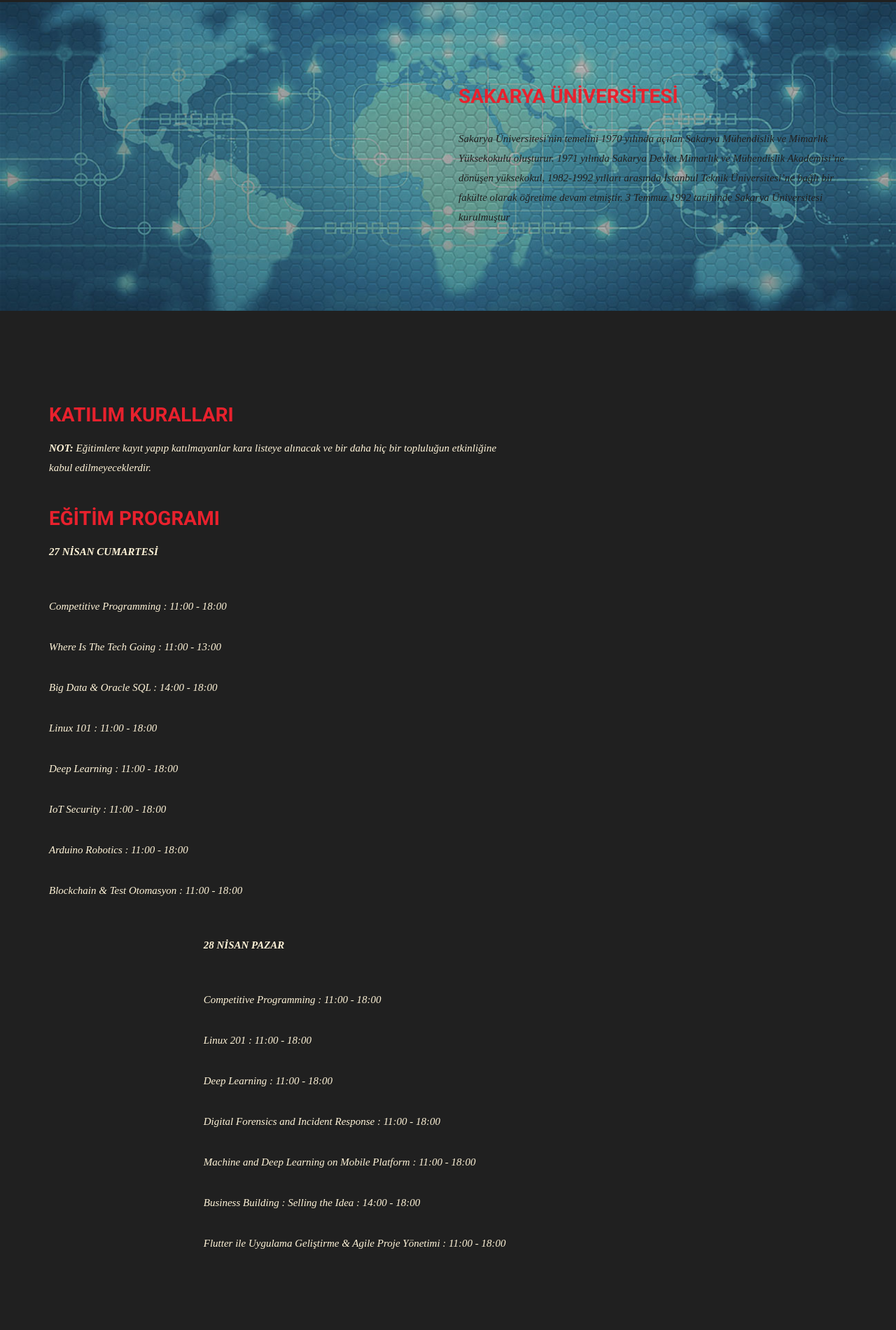
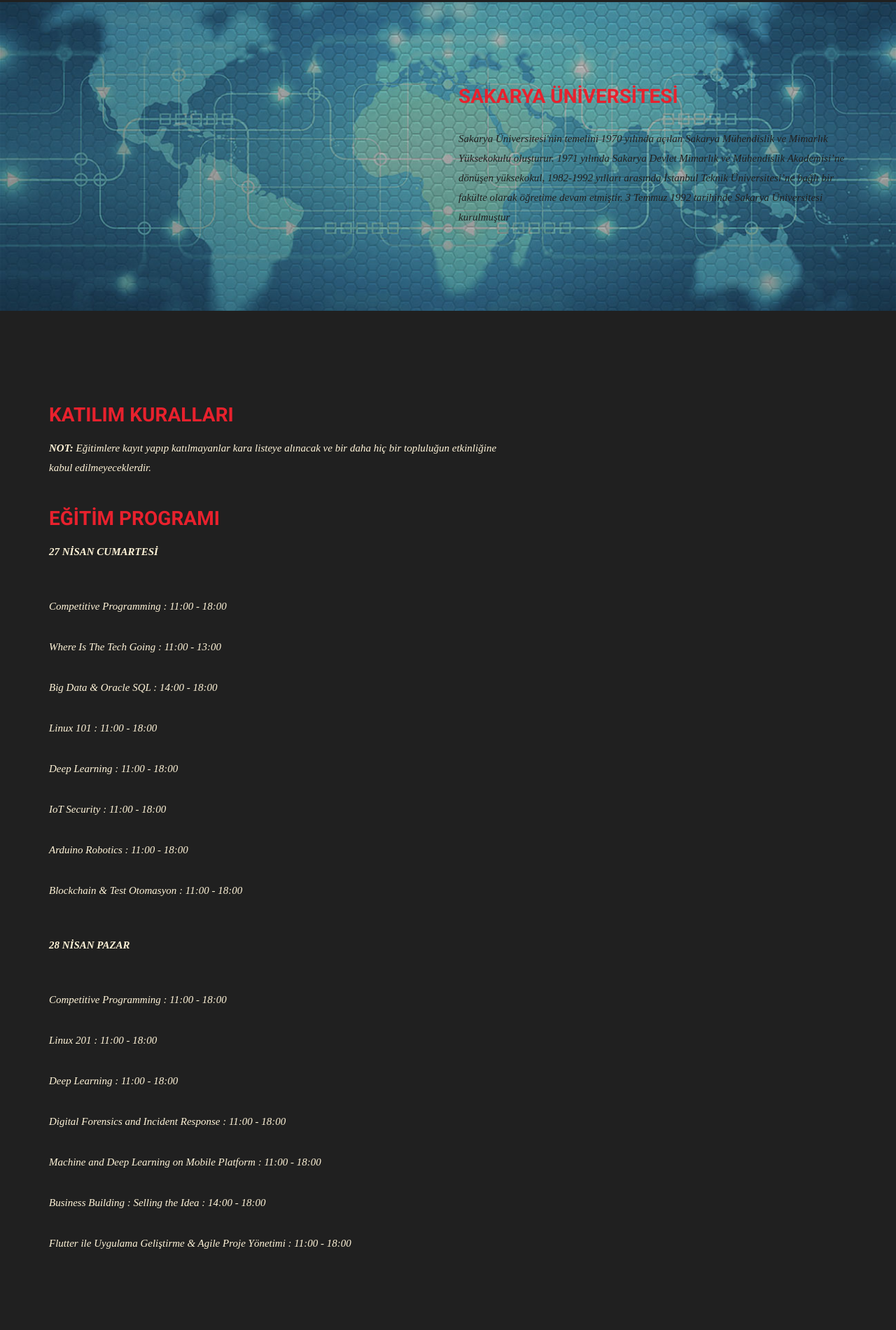
Before and after one commit to bilkamp/bilkamp19.github.io, a Jekyll site: the page built from index.html, in a window 1280 px wide. Shown: the part 1136-3036 px from the top of the page at 70% size. Built offline with Jekyll 4.4.1, drawn with Linux system fonts in a browser that asks for light colours; nearby versions of some CDN libraries; some web fonts are replaced; comment, search, counter and statistics services are not loaded; grey boxes are pictures that could not be loaded.

Commit message:
Update index.html

```diff
--- a/index.html
+++ b/index.html
@@ -111,7 +111,7 @@
 
 			  </div>
 
-			  <div style="float:right">
+			  <div style="float:left">
 
 			  <p><strong>28 NİSAN PAZAR</strong></p>
 			  <br>
```
